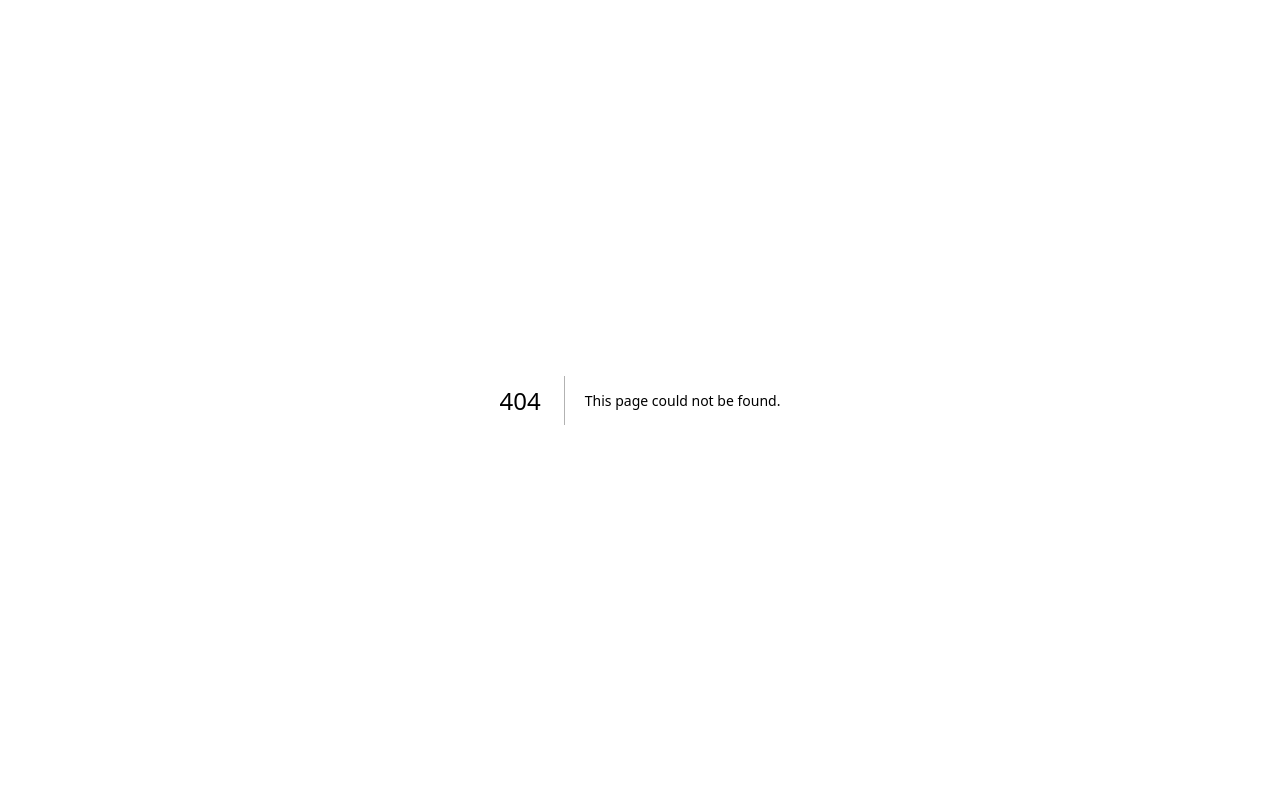
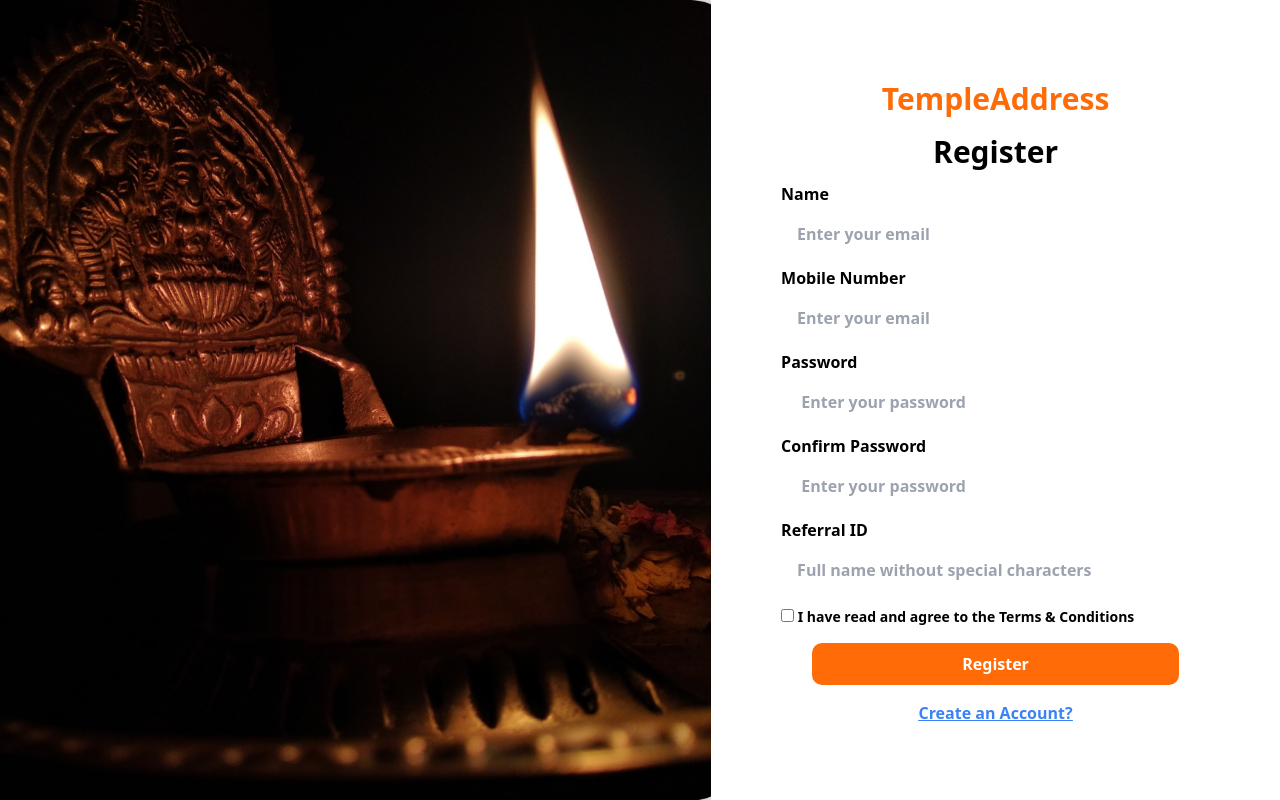
Before and after one commit to RishinKrishna/templeaddres.com, a Next.js app: page /signup in a window 1280 px wide. Before the commit this address had no page. Built offline with nearby package versions, Linux system fonts and the light colour scheme.

Commit message:
added signup page

```diff
--- a/src/Layout/Footer.jsx
+++ b/src/Layout/Footer.jsx
@@ -81,7 +81,7 @@ const Footer = () => (
     </div>
     <div className="w-full flex justify-center md:flex-row flex-col text-center pt-6 border-t-[1px] border-t-[#3f3e45]">
       <p className="font-poppins font-normal text-center text-[16px] leading-[27px] text-[#ccc]">
-      Copyright © 2023 TempleAddress.com.
+      Copyright © 2023 TempleAddress.com
       </p>
       <div className="flex flex-row md:mt-0 mt-6">
 
--- a/src/Layout/Navbar.jsx
+++ b/src/Layout/Navbar.jsx
@@ -1,7 +1,7 @@
 import Styles from "../styles/navbar.module.css";
 import { useState, useEffect } from "react";
-import menu from '../assets/menu.svg'
-import close from '../assets/close.svg'
+import menu from "../assets/menu.svg";
+import close from "../assets/close.svg";
 import Image from "next/image";
 import Link from "next/link";
 
@@ -25,9 +25,8 @@ const Navbar = () => {
 
   return (
     <>
-      <nav
-        className={`${Styles["navbar"]} fixed w-full top-0 left-0 flex justify-between items-center z-[10000000] py-[25px] px-[50px]`}
-      >
+      <nav className={`${Styles["navbar"]} fixed w-full top-0 left-0 z-10`}>
+        <div className="text-white hidden  md:flex justify-between  items-center  py-[25px] px-[50px]">
           <Link href="/" className={`${Styles["logo"]}`}>
             TempleAddres
           </Link>
@@ -48,16 +47,24 @@ const Navbar = () => {
               <Link href="/galary">Gallery</Link>
             </li>
           </ul>
-        <Link href="/login" className="py-[7px] font-semibold text-[#fff] px-8 bg-[#ff6b07] rounded-[10px]">
-        Login</Link>
+          <Link
+            href="/login"
+            className="py-[7px] font-semibold text-[#fff] px-8 bg-[#ff6b07] rounded-[10px]"
+          >
+            Login
+          </Link>
+        </div>
 
-        <div className="sm:hidden flex flex-1 justify-end items-center">
+
+        <div
+          className={`md:hidden  flex flex-1 justify-end items-center px-2 py-2` }
+        >
           <button
             onClick={() => setToggle((prev) => !prev)}
             className="focus:outline-none"
           >
             <Image
-              src={toggle ? menu : close}
+              src={toggle ? close : menu}
               alt="menu"
               width={28}
               height={28}
@@ -67,28 +74,49 @@ const Navbar = () => {
           <div
             className={`${
               toggle ? "flex" : "hidden"
-            } p-6 bg-[#fefefe] absolute top-20 right-0 mx-4 my-2 min-w-[140px] rounded-xl sidebar`}
+            } p-6 bg-[#fefefe] absolute top-20 right-0 mx-4 my-2 min-w-[140px] z-10 rounded-xl sidebar`}
           >
-            <ul className="relative flex justify-center items-center">
+
+            <ul className="relative flex flex-col justify-center items-start">
               <li>
-                <Link href="#">Home</Link>
+                <Link className="text-black" href="/">
+                  Home
+                </Link>
               </li>
               <li>
-                <Link href="#">Dashboard</Link>
+                <Link className="text-black" href="/dashboard">
+                  Dashboard
+                </Link>
               </li>
               <li>
-                <Link href="#">About</Link>
+                <Link className="text-black" href="/about">
+                  About
+                </Link>
               </li>
               <li>
-                <Link href="#">List</Link>
+                <Link className="text-black" href="/list">
+                  List
+                </Link>
               </li>
               <li>
-                <Link href="#">Gallery</Link>
+                <Link className="text-black" href="/galary">
+                  Gallery
+                </Link>
               </li>
+              <div className="mt-2">
+              <Link
+            href="/login"
+            className=" py-[7px] font-semibold text-[#fff] px-8 bg-[#ff6b07] rounded-[10px]"
+          >
+            Login
+          </Link>
+          </div>
             </ul>
+
           </div>
         </div>
       </nav>
+
       <section className={`${Styles["banner"]}`}></section>
     </>
   );
--- a/src/constants/index.js
+++ b/src/constants/index.js
@@ -66,7 +66,7 @@ export const footerLinks = [
     ],
   },
   {
-    title: "SUPPOTR",
+    title: "SUPPOT",
     links: [
       {
         name: "Help Live Chart",
--- a/src/pages/index.js
+++ b/src/pages/index.js
@@ -29,6 +29,7 @@ const Home = () => {
           <GalaryRow />
         </div>
       </div>
+      <div className="relative">
       <div className={`flex justify-center items-start sm:px-12 px-6`}>
         <div className={`${styles.boxWidth}`}>
           <Events />
@@ -38,8 +39,9 @@ const Home = () => {
         src={circular_pattern_img}
         width={300}
         height={300}
-        className="left-0 top-0 relative"
+        className="left-0 bottom-0 absolute"
       />
+      </div>
       <div className={`bg-[#fff] flex justify-center items-start sm:px-12 px-6`}>
         <div className={`${styles.boxWidth}`}>
           <Articles />
--- a/src/pages/login.jsx
+++ b/src/pages/login.jsx
@@ -15,7 +15,7 @@ const login = () => {
         />
       </div>
       <div
-        className={`${Styles[""]} flex w-full md:w-[80%] h-[100%] justify-center items-center `}
+        className={`${Styles[""]} flex w-full md:w-[80%] h-[100%] bg-[#fff] justify-center items-center `}
       >
         <div className="w-full lg:px-[50px]">
           <div className={`${Styles["form-box"]} flex flex-col justify-center items-center m-auto`}>
@@ -26,11 +26,11 @@ const login = () => {
           </div>
           <form action="" className="px-5" >
             <div className="mb-5 font-semibold">
-              <span>Username</span>
+              <span>Email</span>
               <input
                 type="text"
                 className="w-full py-3 pl-4 outline-none border-[#000] text-[#000] rounded-[6px] mt-2"
-                placeholder="Enter your mobile number"
+                placeholder="Enter your email"
               />
             </div>
             <div className="font-semibold">
@@ -47,14 +47,18 @@ const login = () => {
                 {" "}Remember me
               </label>
             </div>
-            <div className="mt-10 flex justify-center items-center">
+            <div className="mt-8 flex justify-center items-center">
               <Link
                 href="/login"
-                className="py-[7px] font-semibold text-[#fff] px-[150px] bg-[#ff6b07] rounded-[10px]"
+                className="py-[9px] font-semibold text-[#fff] px-[150px] bg-[#ff6b07] rounded-[10px]"
               >
                 Login
               </Link>
+
             </div>
+            <div className="mt-4 text-center text-blue-500 font-semibold underline">
+                  <Link href="/signup">Create an Account?</Link>
+                </div>
           </form>
         </div>
       </div>
--- /dev/null
+++ b/src/pages/signup.jsx
@@ -0,0 +1,93 @@
+import signup_img from "../assets/signup_img.jpg";
+import Image from "next/image";
+import Link from "next/link";
+import Styles from "../styles/login.module.css";
+
+const signup = () => {
+  return (
+    <section className="flex relative w-full h-[100vh] ">
+    <div className="relative w-full h-[20%] md:h-[100vh] hidden md:block">
+      <Image
+        src={signup_img}
+        width={1000}
+        height={1000}
+        className={`${Styles["img-box"]} absolute top-0 left-0 w-full h-full object-cover`}
+      />
+    </div>
+    <div
+      className={`${Styles[""]} flex w-full md:w-[80%] h-[100%] bg-[#fff] justify-center items-center `}
+    >
+      <div className="w-full lg:px-[50px]">
+        <div className={`${Styles["form-box"]} flex flex-col justify-center items-center m-auto`}>
+          <h1 className="text-[30px] font-bold text-[#ff6b07] mb-2">
+            TempleAddress
+          </h1>
+          <h2 className="text-[30px] font-bold text-[#000] mb-2">Register</h2>
+        </div>
+        <form action="" className="px-5" >
+          <div className="mb-2 font-semibold">
+            <span>Name</span>
+            <input
+              type="text"
+              className="w-full py-3 pl-4 outline-none border-[#000] text-[#000] rounded-[6px] mt-1"
+              placeholder="Enter your email"
+            />
+          </div>
+          <div className="mb-2 font-semibold">
+            <span>Mobile Number</span>
+            <input
+              type="number"
+              className="w-full py-3 pl-4 outline-none border-[#000] text-[#000] rounded-[6px] mt-1"
+              placeholder="Enter your email"
+            />
+          </div>
+          <div className="mb-2 font-semibold">
+            <span>Password</span>
+            <input
+              type="password"
+              className="w-full py-3 pl-4 outline-none border-[#000] text-[#000] rounded-[6px] mt-1"
+              placeholder=" Enter your password"
+            />
+          </div>
+          <div className="mb-2 font-semibold">
+            <span>Confirm Password</span>
+            <input
+              type="password"
+              className="w-full py-3 pl-4 outline-none border-[#000] text-[#000] rounded-[6px] mt-1"
+              placeholder=" Enter your password"
+            />
+          </div>
+          <div className="font-semibold">
+            <span>Referral ID</span>
+            <input
+              type="text"
+              className="w-full py-3 pl-4 outline-none border-[#000] text-[#000] rounded-[6px] mt-1"
+              placeholder="Full name without special characters"
+            />
+          </div>
+          <div className="mt-3 font-semibold text-[14px]">
+            <label htmlFor="">
+              <input type="checkbox" />
+              {" "}I have read and agree to the Terms & Conditions
+            </label>
+          </div>
+          <div className="mt-4 flex justify-center items-center">
+            <Link
+              href="/#"
+              className="py-[9px] font-semibold text-[#fff] px-[150px] bg-[#ff6b07] rounded-[10px]"
+            >
+              Register
+            </Link>
+
+          </div>
+          <div className="mt-4 text-center text-blue-500 font-semibold underline">
+                <Link href="/signup">Create an Account?</Link>
+              </div>
+        </form>
+      </div>
+    </div>
+  </section>
+  )
+}
+
+export default signup
--- a/src/styles/navbar.module.css
+++ b/src/styles/navbar.module.css
@@ -19,7 +19,6 @@
     position: relative;
     display: flex;
     justify-content: center;
-    align-items: center;
 }
 .navbar ul li{
     position: relative;
@@ -30,7 +29,6 @@
     position: relative;
     margin: 0 25px;
     text-decoration: none;
-    color: #ffff;
     letter-spacing: 2px;
     font-weight: 500;
     transition: 0.6s;
@@ -43,7 +41,7 @@
     width: 100%;
     height: 100vh;
     background-size: cover;
-    background-image: url("https://cdn.pixabay.com/photo/2021/06/04/05/45/god-6308823_1280.jpg");
+    background-image: url(../assets/banner_img.jpg);
 }
 
 .navbar.sticky ul li a{
```
Also changed, not shown: src/assets/banner_img.jpg (added), src/assets/signup_img.jpg (added). Lines whose indentation alone changed are shown as unchanged.
